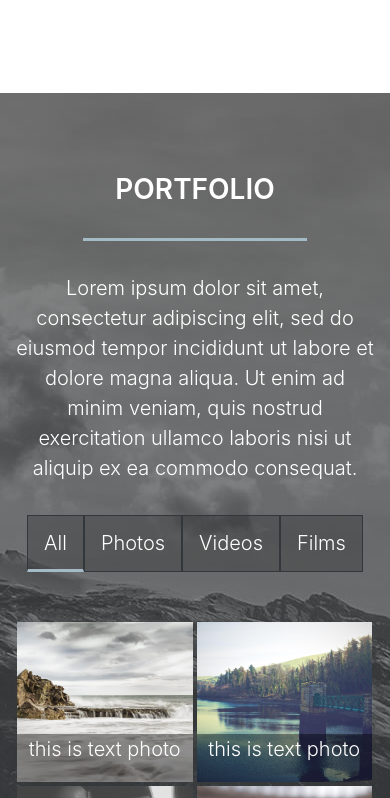
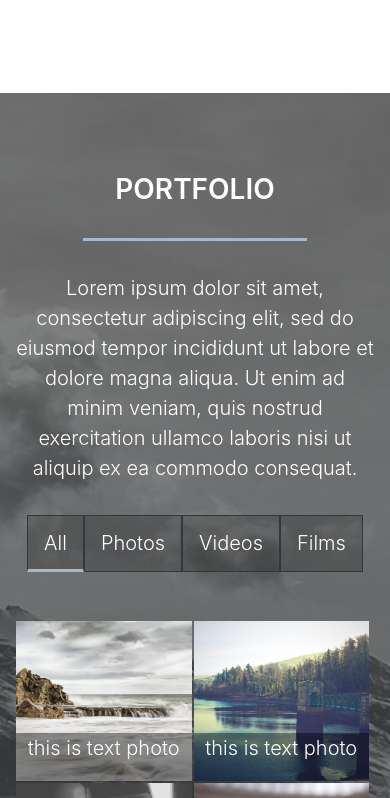
Before and after one commit to record-ye/record, a website built with webpack: page src/index.html in a window 390 px wide. Shown: the part 5086-5884 px from the top of the page. Built offline with nearby package versions, Linux system fonts and the light colour scheme; files whose address does not match are found by name.

Commit message:
fix portfolio mobile issus

```diff
--- a/src/styles/_portfolio.scss
+++ b/src/styles/_portfolio.scss
@@ -5,6 +5,8 @@ section#portfolio {
     background-color: $sec-body-color;
     background-image: url('../images/bg2.jpg');
     background-attachment: fixed;
+    background-size: cover;
+    background-repeat: no-repeat;
 
     div#portfolio-header {
         text-align: center;
@@ -54,7 +56,7 @@ section#portfolio {
             background-size: cover;
             background-repeat: no-repeat;
             background-position: center center;
-            margin: 2px;
+            margin: 1px;
             &:nth-of-type(1) {
                 background-image: url('../images/1.jpg');
             }
--- a/webpack.config-helper.js
+++ b/webpack.config-helper.js
@@ -52,7 +52,7 @@ module.exports = (options) => {
           loader: 'url-loader',
           options: {
             limit: 8000, // Convert images < 8kb to base64 strings
-            name: '/images/[hash]-[name].[ext]'
+            name: 'images/[hash]-[name].[ext]'
           }
         }]
       }]
```
